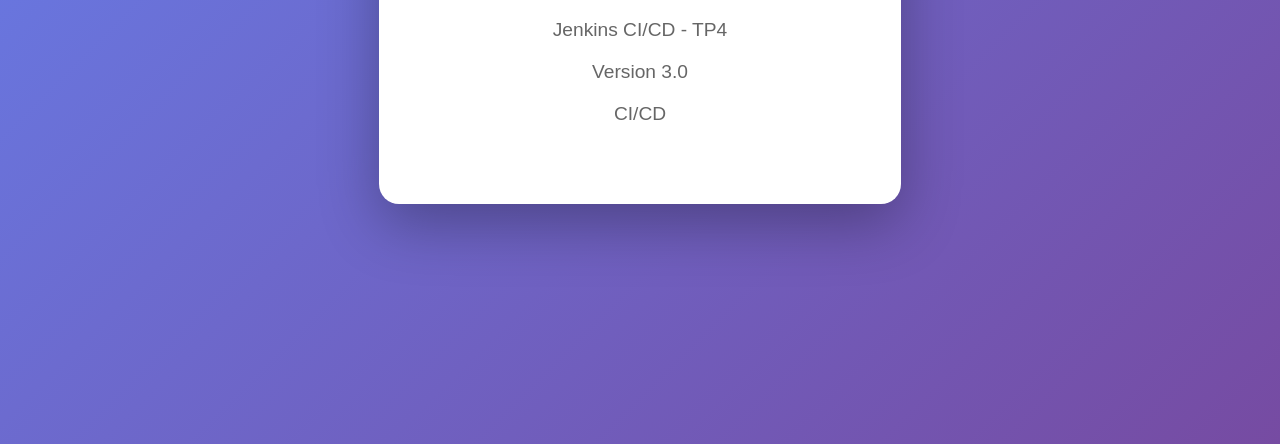
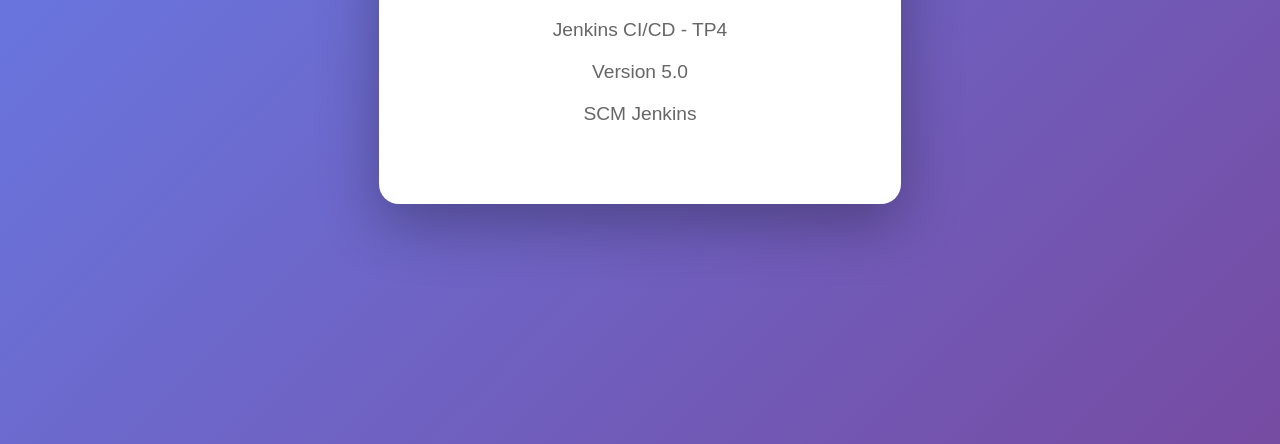
Before and after one commit to ZakariaOuakrim/Jenkins_CI-CD, a plain HTML site: page index.html in a window 1280 px wide. Shown: the part 356-800 px from the top of the page. Drawn offline with Linux system fonts and the light colour scheme.

Commit message:
index updated

```diff
--- a/index.html
+++ b/index.html
@@ -43,8 +43,8 @@
     <div class="container">
         <h1>Welcome BDCC</h1>
         <p>Jenkins CI/CD - TP4</p>
-        <p>Version 3.0</p>
-	<p>CI/CD</p>
+        <p>Version 5.0</p>
+	<p>SCM Jenkins</p>
     </div>
 </body>
 </html>
```
